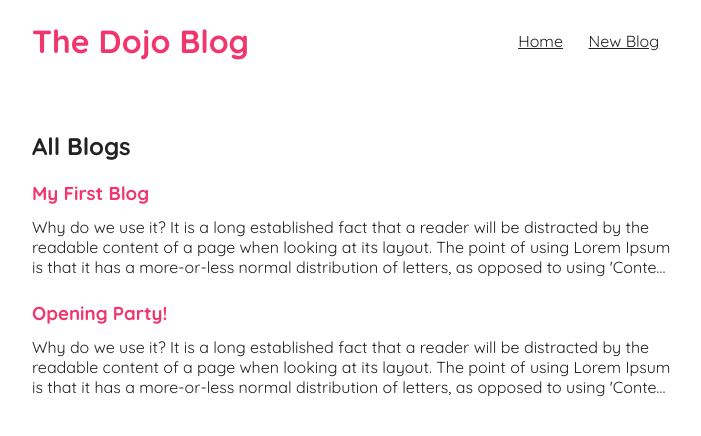
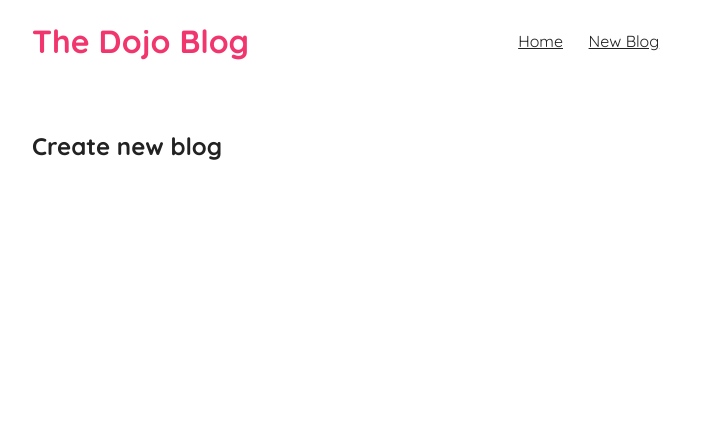
Before and after one commit to moaaz-bhnas/dojo-blog, a React (Create React App) app: page /create in a window 1280 px wide. Shown: the top 436 px of the page, without its empty margins (288-989 px from the left). Built offline with nearby package versions, Linux system fonts and the light colour scheme; data requests are answered from the project's data file.

Commit message:
react router

```diff
--- a/package.json
+++ b/package.json
@@ -8,6 +8,7 @@
     "@testing-library/user-event": "^13.5.0",
     "react": "^18.2.0",
     "react-dom": "^18.2.0",
+    "react-router-dom": "^5.3.3",
     "react-scripts": "5.0.1",
     "web-vitals": "^2.1.4"
   },
--- a/src/App.js
+++ b/src/App.js
@@ -1,15 +1,26 @@
 import Header from "./Header";
 import Home from "./Home";
+import { BrowserRouter as Router, Route, Switch } from "react-router-dom";
+import Create from "./Create";
 
 function App() {
   return (
+    <Router>
       <div className="App">
         <Header />
 
         <main className="main">
+          <Switch>
+            <Route path="/" exact>
               <Home />
+            </Route>
+            <Route path="/create">
+              <Create />
+            </Route>
+          </Switch>
         </main>
       </div>
+    </Router>
   );
 }
 
--- /dev/null
+++ b/src/Create.js
@@ -0,0 +1,9 @@
+function Create() {
+  return (
+    <div className="create">
+      <h2>Create new blog</h2>
+    </div>
+  );
+}
+
+export default Create;
--- a/src/Navbar.js
+++ b/src/Navbar.js
@@ -1,18 +1,19 @@
 import { memo } from "react";
+import { Link } from "react-router-dom";
 
 const Navbar = () => {
   return (
     <nav aria-label="main" className="nav">
       <ul className="nav__list">
         <li>
-          <a className="nav__link" href="/">
+          <Link className="nav__link" to="/">
             Home
-          </a>
+          </Link>
         </li>
         <li>
-          <a className="nav__link" href="/create">
+          <Link className="nav__link" to="/create">
             New Blog
-          </a>
+          </Link>
         </li>
       </ul>
     </nav>
```
Also changed, not shown: 1 other file (tests, documents, lock files or other folders). Lines whose indentation alone changed are shown as unchanged.
